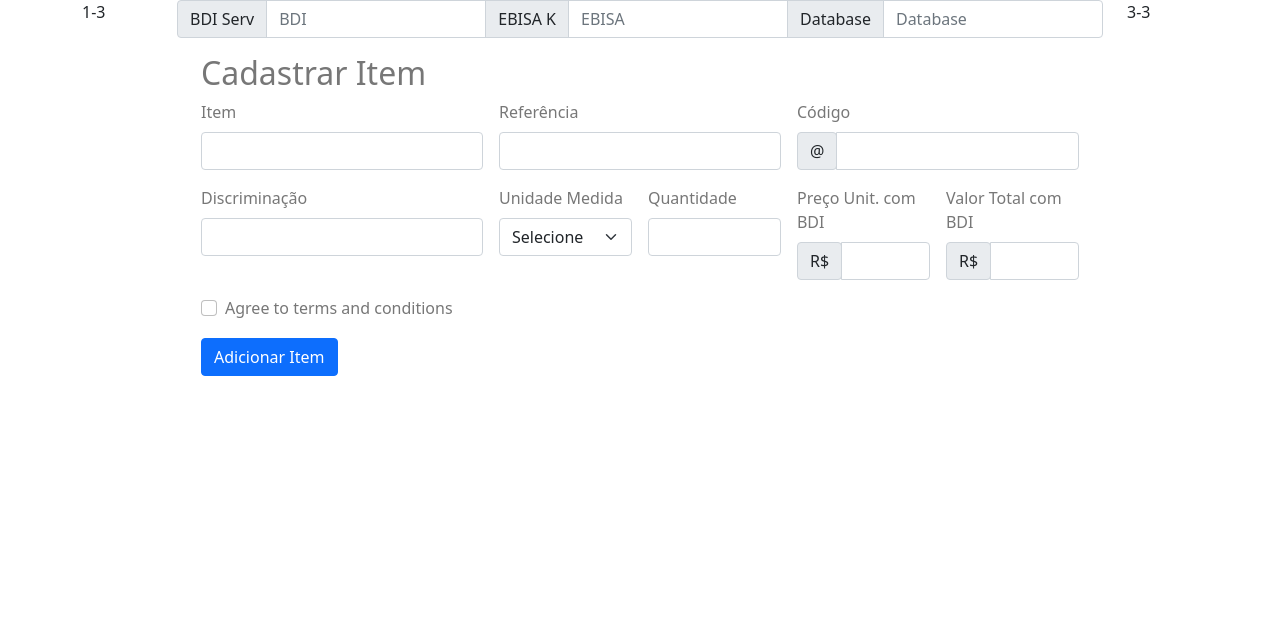
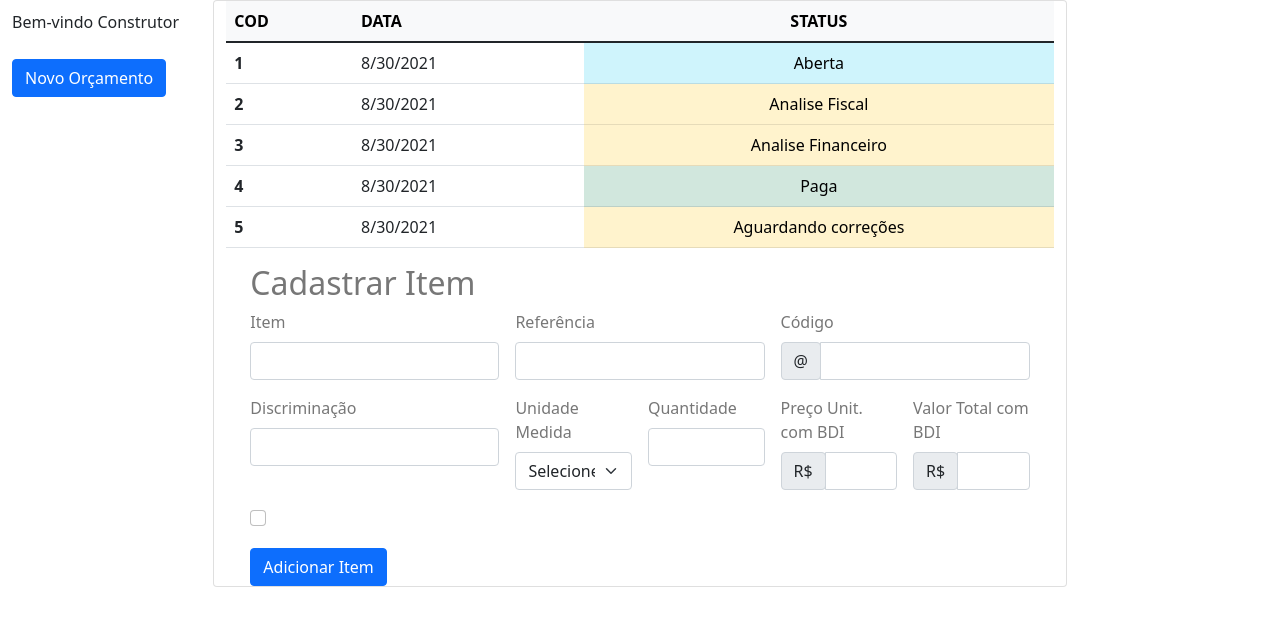
Before and after one commit to cassianobrexbit/react-hyperledger, a React (Create React App) app: page / in a window 1280 px wide. Shown: the top 626 px of the page. Built offline with nearby package versions, Linux system fonts and the light colour scheme.

Commit message:
component updates

```diff
--- a/package.json
+++ b/package.json
@@ -3,9 +3,11 @@
   "version": "0.1.0",
   "private": true,
   "dependencies": {
+    "@popperjs/core": "^2.9.3",
     "@testing-library/jest-dom": "^5.11.4",
     "@testing-library/react": "^11.1.0",
     "@testing-library/user-event": "^12.1.10",
+    "axios": "^0.21.1",
     "bootstrap": "^5.1.0",
     "node-sass": "^6.0.1",
     "react": "^17.0.2",
--- a/src/App.js
+++ b/src/App.js
@@ -5,8 +5,13 @@ import Main from './components/Main';
 function App() {
   return (
     <div>
+
 <Router>
-  <Main></Main>
+  <Main
+    username="Construtor"
+  //  username="Fiscal"
+  // username="Financeiro"
+  />
   </Router>
     </div>
 
--- a/src/components/Content.jsx
+++ b/src/components/Content.jsx
@@ -1,12 +1,20 @@
 import React from 'react';
 import TableList from '../view/ListAllBudgets';
 import RegisterBudget from '../view/RegisterBudget';
+import axios from 'axios';
+
+
+// axios.get('https://ec2-18-230-17-198.sa-east-1.compute.amazonaws.com:8000/getassets')
+//   .then((response) => {
+//     console.log(response);
+//   });
 
 function content(props) {
-    return (
+    console.log("CONTENT PROPS->",props)
+  return (
         <div className="content-box">
 
-          {/* <TableList></TableList> */}
+          <TableList></TableList>
           <RegisterBudget></RegisterBudget>
         </div>
     );
--- a/src/components/Main.jsx
+++ b/src/components/Main.jsx
@@ -1,21 +1,83 @@
-import React from 'react';
+import React, { useState, useEffect , useRef } from 'react';
 import Content from './Content';
+import Login from './auth/Login';
+import { Modal } from 'bootstrap';
+
+
 
 function Main(props) {
+
+    const [modal, setModal] = useState(null);
+    const newAssetModal = useRef();
+    useEffect(() => {
+        setModal(
+            new Modal(newAssetModal.current)
+            )
+        }, [])
+
+        if(!props.username) {
+            return <Login/>
+        }
+        console.log("PROPS-> ",props);
+
+        // if(props.username === 'Construtor'){
+            // btnNewAsset =<button className="btn btn-primary btn-block" onClick={() => modal.show()} >Novo Orçamento</button>
+            // }
+
+        let btnNewAsset;
+        props.username === 'Construtor' ?
+        btnNewAsset =<button className="btn btn-primary btn-block" onClick={() => modal.show()} >Novo Orçamento</button>
+        :
+        btnNewAsset =<button className="btn btn-secondary btn-block" disabled >Novo Orçamento</button>
+
+
     return (
-        <div className="container">
+        <div className="container-fluid">
             <div className="row">
-                <div className="col">
-                    1-3
-                {/* TALVEZ UM MENU AQUI */}
-                </div>
-                <div className="col-10">
-            <Content></Content>
+                <div className="col-2 " style={{paddingTop: 10}}>
+                 Bem-vindo {props.username}
+                    <div className="content" style={{paddingTop: 25}}>
+
+                {btnNewAsset}
+                <div className="modal fade" ref={newAssetModal} tabIndex="-1" aria-labelledby="newAssetModalLabel" aria-hidden="true">
+        <div className="modal-dialog">
+          <div className="modal-content">
+            <div className="modal-header">
+              <h5 className="modal-title" id="newAssetModalLabel">Novo Orçamento</h5>
+
+            </div>
+            <div className="modal-body">
+            <div class="input-group mb-3">
+  <span class="input-group-text" id="basic-addon1">BDI Serv</span>
+  <input type="text" class="form-control" placeholder="BDI" aria-label="BDI" aria-describedby="basic-addon1"/>
+</div>
+ <div className="input-group mb-3">
+  <span class="input-group-text" id="basic-addon1">EBISA K</span>
+  <input type="text" class="form-control" placeholder="EBISA" aria-label="EBISA" aria-describedby="basic-addon1"/>
+ </div>
+ <div className="input-group mb-3">
+  <span class="input-group-text" id="basic-addon1">Data Base</span>
+  <input type="date" class="form-control" placeholder="" aria-label="DATA" aria-describedby="basic-addon1"/>
+
+</div>
+            </div>
+            <div className="modal-footer">
+              <button type="button" className="btn btn-secondary" onClick={() => modal.hide()}>Fechar</button>
+              <button type="button" className="btn btn-primary">Salvar</button>
+            </div>
+          </div>
+        </div>
+      </div>
+                    </div>
 
                 </div>
-                <div className="col">
-                    3-3
+                <div className="col-8 card">
+            <Content {...props} />
+
                 </div>
+                <div className="col-2">
+                </div>
+                <div className="w-100"></div>
             </div>
 
         </div>
--- a/src/components/auth/Login.jsx
+++ b/src/components/auth/Login.jsx
@@ -24,10 +24,8 @@ function Login(props) {
             <input type="password" class="form-control" id="inputPassword" placeholder="Digite sua senha">
             </input>
         </div>
-        <div class="forgot">
-        <a href="reset.html">Perdeu a senha?</a>
-</div>
-        <Link to="/main"></Link>
+
+        <Link to="/main"/>
         <button type="submit" class="btn btn-primary">Login</button>
 
     </form>
--- a/src/view/RegisterBudget.jsx
+++ b/src/view/RegisterBudget.jsx
@@ -3,14 +3,7 @@ import React from 'react';
 const RegisterBudget = (props) => (
             <div>
 
-                <div class="input-group mb-3">
-  <span class="input-group-text" id="basic-addon1">BDI Serv</span>
-  <input type="text" class="form-control" placeholder="BDI" aria-label="Username" aria-describedby="basic-addon1"/>
-  <span class="input-group-text" id="basic-addon1">EBISA K</span>
-  <input type="text" class="form-control" placeholder="EBISA" aria-label="Username" aria-describedby="basic-addon1"/>
-  <span class="input-group-text" id="basic-addon1">Database</span>
-  <input type="text" class="form-control" placeholder="Database" aria-label="Username" aria-describedby="basic-addon1"/>
-</div>
+
     <div className="container">
         <h2>Cadastrar Item</h2>
     <form class="row g-3 needs-validation" novalidate>
@@ -41,7 +34,11 @@ const RegisterBudget = (props) => (
     <select class="form-select" id="validationCustom04" required>
       <option selected disabled value="">Selecione</option>
       <option>M²</option>
-      <option>KM²</option>
+      <option>M³</option>
+      <option>TON</option>
+      <option>UND</option>
+      <option>Hora</option>
+      <option>M³/KM</option>
     </select>
 
   </div>
@@ -67,9 +64,6 @@ const RegisterBudget = (props) => (
   <div class="col-12">
     <div class="form-check">
       <input class="form-check-input" type="checkbox" value="" id="invalidCheck" required/>
-      <label class="form-check-label" for="invalidCheck">
-        Agree to terms and conditions
-      </label>
     </div>
   </div>
   <div class="col-12">
```
Also changed, not shown: 2 other files (tests, documents, lock files or other folders).
